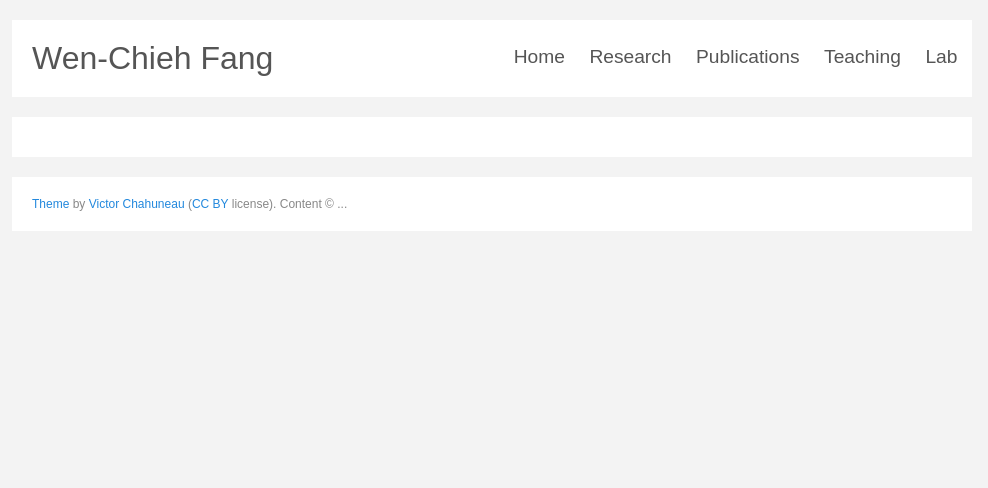
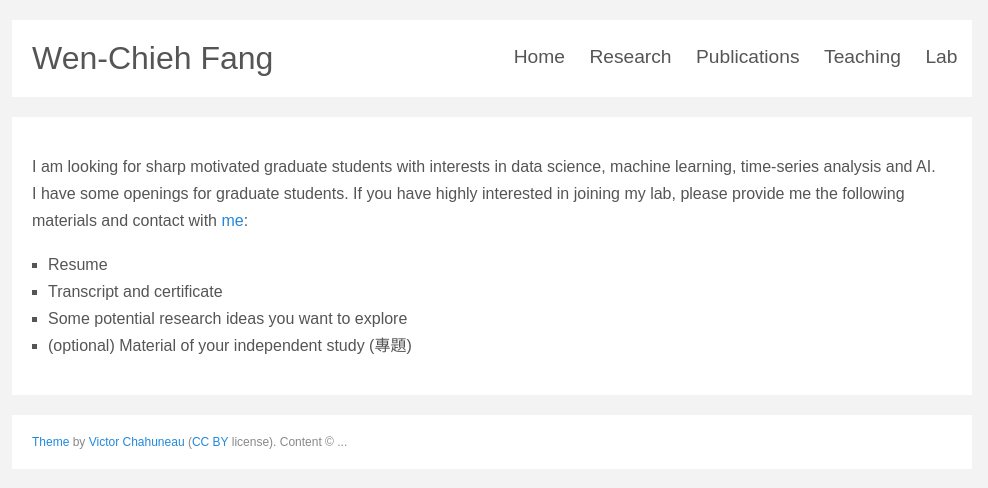
Before and after one commit to ncyu-deep/myblog, a Jekyll site: the page built from lab.md, in a window 1280 px wide. Shown: the top 488 px of the page, without its empty margins (148-1136 px from the left). Built offline with Jekyll 4.4.1, drawn with Linux system fonts in a browser that asks for light colours; some web fonts are replaced.

Commit message:
Revise lab.md

```diff
--- a/lab.md
+++ b/lab.md
@@ -1,4 +1,13 @@
 ---
 layout: default
-title: My stuff
+title: My lab
 ---
+
+I am looking for sharp motivated graduate students with interests in data science, machine learning, time-series analysis and AI.
+<br/>
+I have some openings for graduate students. If you have highly interested in joining my lab, please provide me the following materials and contact with [me](mailto:mdic.deep@gmail.com):
+
+* Resume
+* Transcript and certificate
+* Some potential research ideas you want to explore
+* (optional) Material of your independent study (專題)
```
Also changed, not shown: index.md (+6 -0 lines), research.md (+1 -1 lines), teaching.md (+1 -1 lines).
